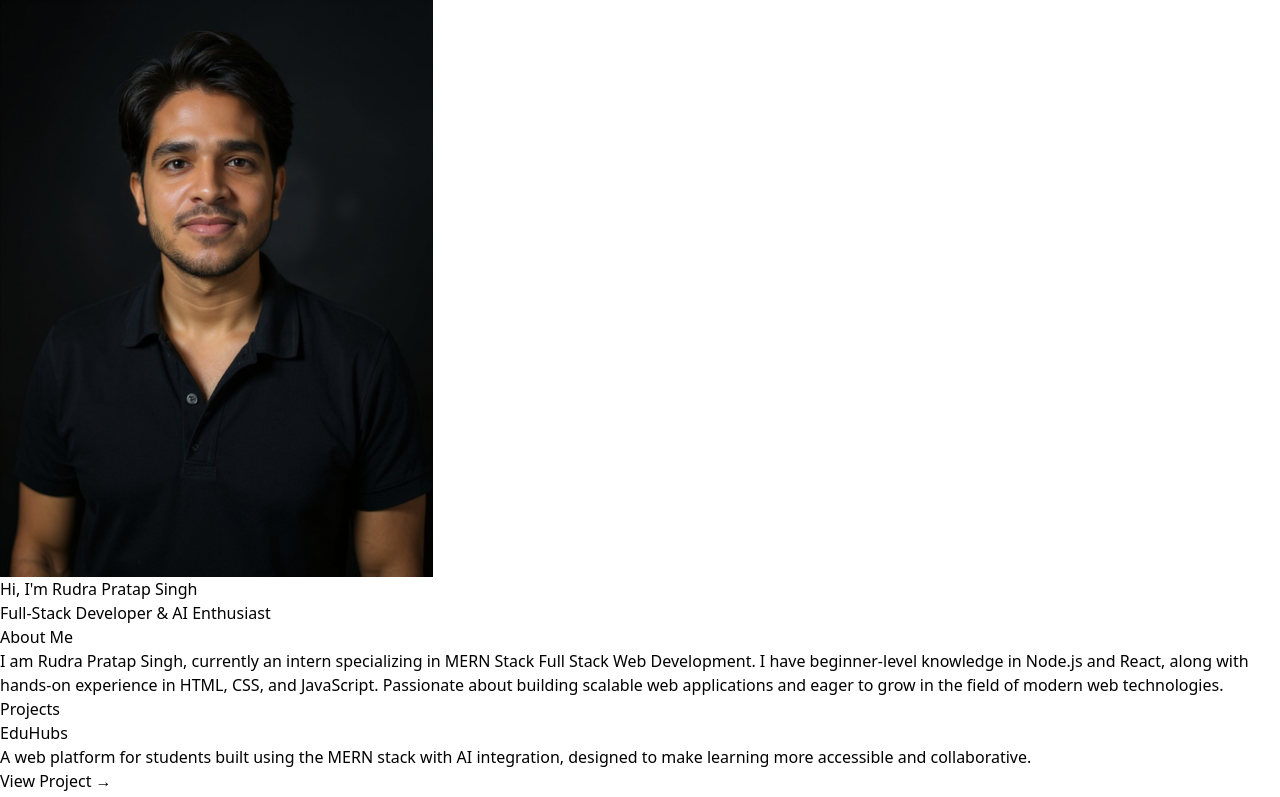
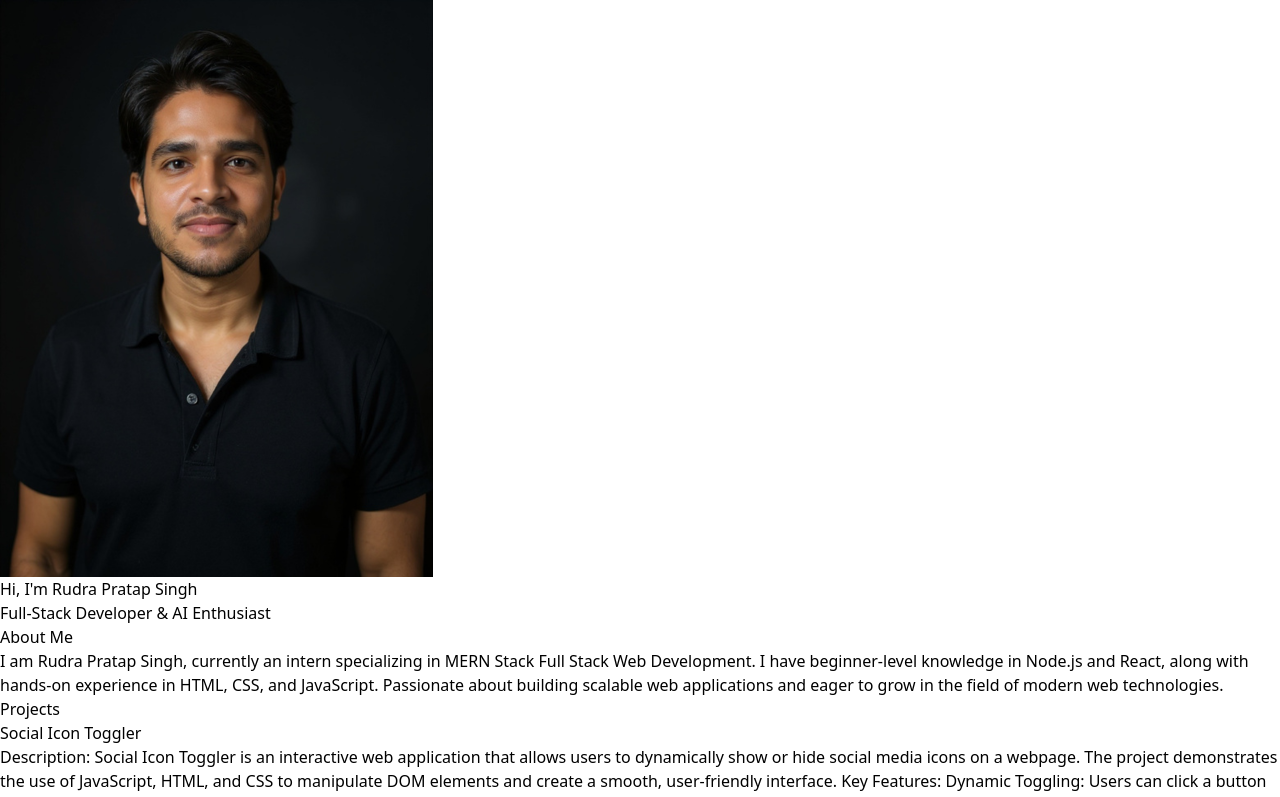
Before and after one commit to rudraaaa04/portfolio-1, a React (Vite) app: page / in a window 1280 px wide. Shown: the top 797 px of the page. Built offline with nearby package versions, Linux system fonts and the light colour scheme.

Commit message:
Update App.jsx

```diff
--- a/src/App.jsx
+++ b/src/App.jsx
@@ -41,11 +41,28 @@ export default function Portfolio() {
             whileHover={{ scale: 1.05 }}
             className="bg-gray-900 rounded-2xl p-6 shadow-lg border border-gray-800 hover:border-cyan-400 transition"
           >
-            <h3 className="text-xl font-semibold text-white mb-2">EduHubs</h3>
+            <h3 className="text-xl font-semibold text-white mb-2">Social Icon Toggler </h3>
             <p className="text-gray-400 mb-4">
-              A web platform for students built using the MERN stack with AI integration, designed to make learning more accessible and collaborative.
+            Description:
+Social Icon Toggler is an interactive web application that allows users to dynamically show or hide social media icons on a webpage. The project demonstrates the use of JavaScript, HTML, and CSS to manipulate DOM elements and create a smooth, user-friendly interface.
+
+Key Features:
+
+Dynamic Toggling: Users can click a button to show or hide social icons.
+
+Smooth Animations: Icons appear/disappear with elegant transitions.
+
+Responsive Design: Icons and toggler work seamlessly across different devices and screen sizes.
+
+Customizable: Users can easily add or remove icons and adjust their style.
+
+Technologies Used:
+
+HTML & CSS – for structure and styling, including hover effects and transitions.
+
+JavaScript – for DOM manipulation, toggling functionality, and interactivity.
             </p>
-            <a href="#" className="text-cyan-400 hover:underline">
+            <a href="https://rudraaaa04.github.io/3Dsocialmedia/" className="text-cyan-400 hover:underline">
               View Project →
             </a>
           </motion.div>
```
